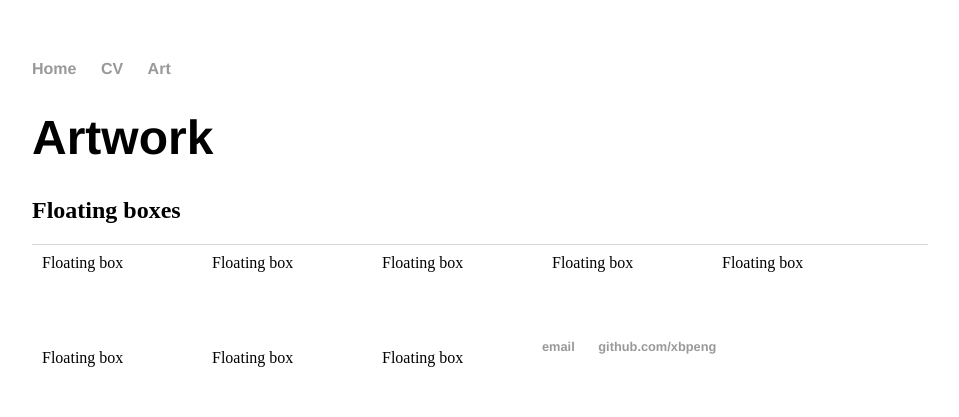
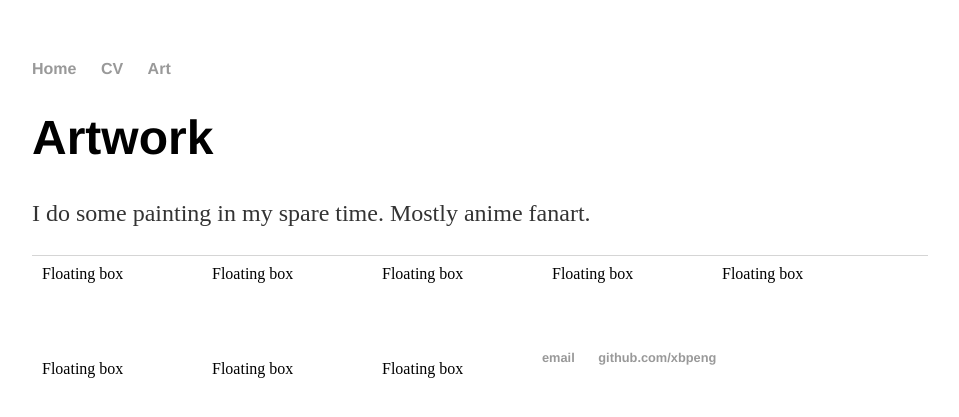
Before and after one commit to xbpeng/xbpeng.github.io, a Jekyll site: the page built from blog/index.html, in a window 1280 px wide. Shown: the top 417 px of the page, without its empty margins (160-1119 px from the left). Built offline with Jekyll 4.4.1, drawn with Linux system fonts in a browser that asks for light colours.

Commit message:
Update index.html

```diff
--- a/blog/index.html
+++ b/blog/index.html
@@ -16,7 +16,7 @@ title: Artwork
 	</head>
 	<body>
 
-	<h2>Floating boxes</h2>
+	<p> I do some painting in my spare time. Mostly anime fanart. </p>
 
 	<div class="floating-box">Floating box</div>
 	<div class="floating-box">Floating box</div>
```
